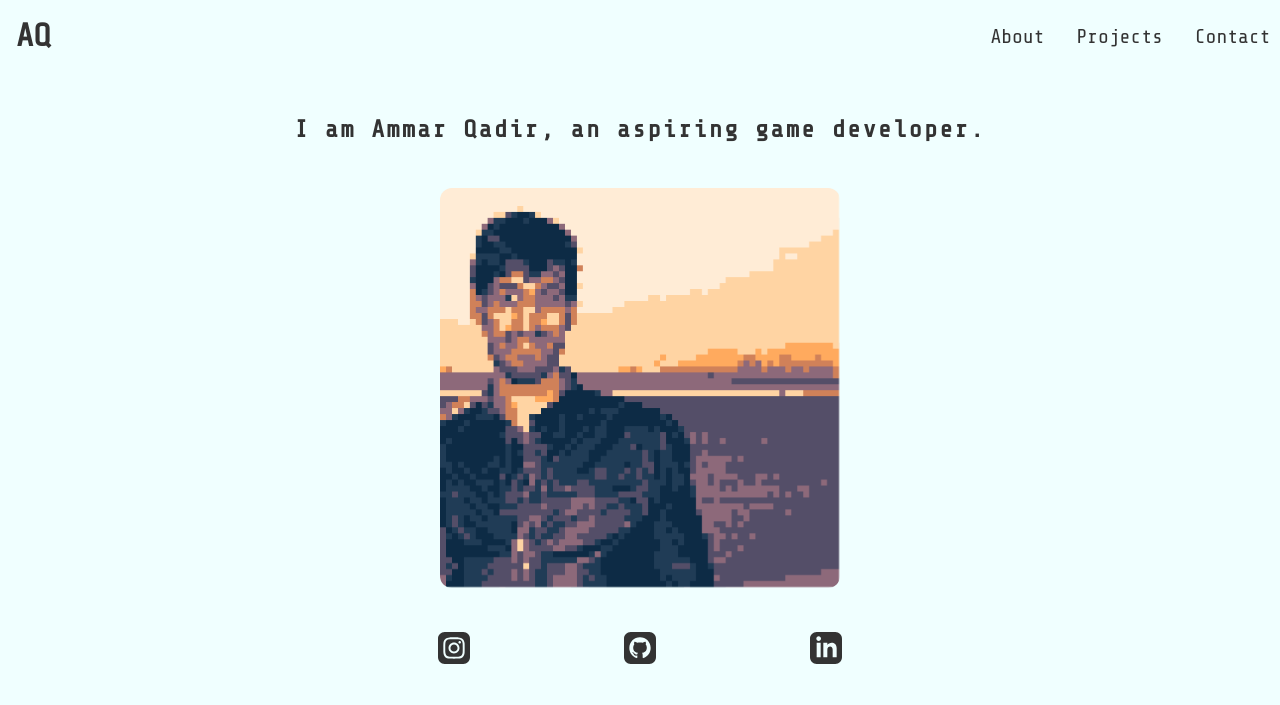
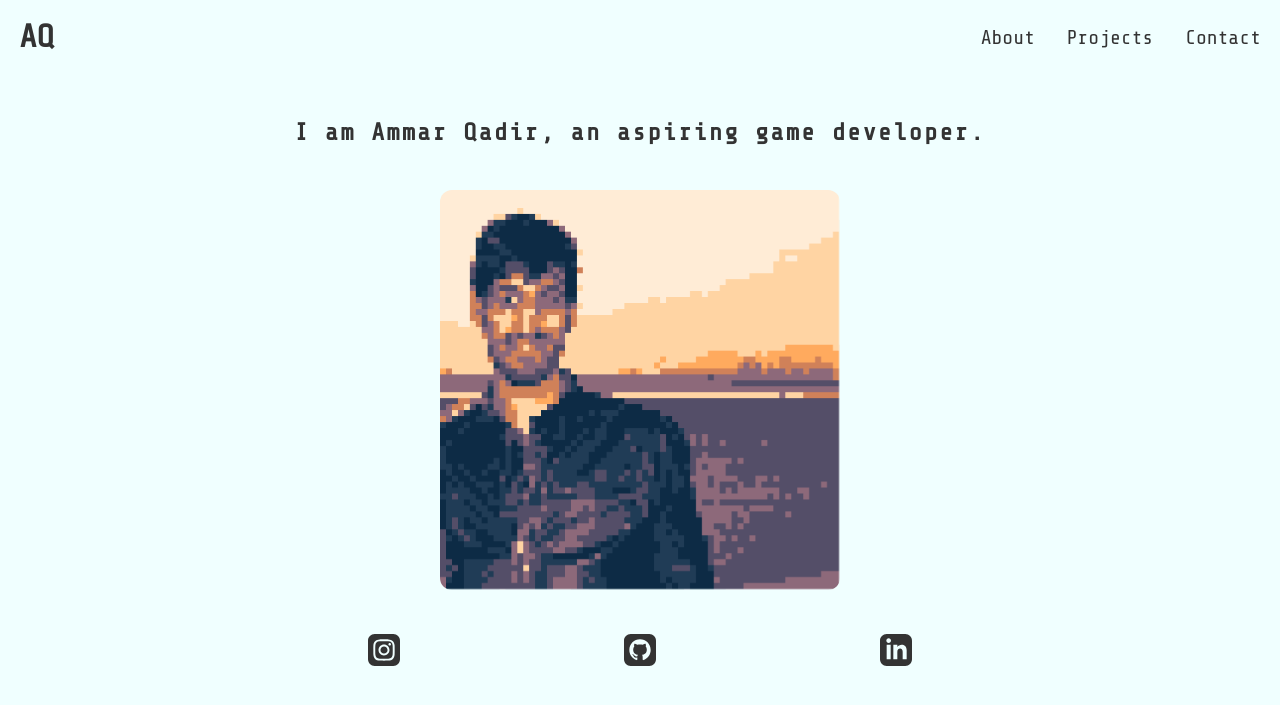
Before and after one commit to ammarqd/ammarqd.github.io, a PHP site: page / in a window 1280 px wide. Shown: the top 705 px of the page. Run offline with PHP 8.4, Linux system fonts and the light colour scheme.

Commit message:
Update style.css

```diff
--- a/style.css
+++ b/style.css
@@ -42,9 +42,8 @@ h1 a:hover {
 }
 
 header {
-    height: 5vh;
-    width: 98vw;
-    padding: 1rem;
+    width: 97%;
+    padding: 1.5%;
     display: flex;
     justify-content: space-between;
     align-items: center;
@@ -100,7 +99,7 @@ main img {
 section {
     display: flex;
     justify-content: center;
-    gap: 12vw;
+    gap: 14rem;
 }
 
 section a {
```
